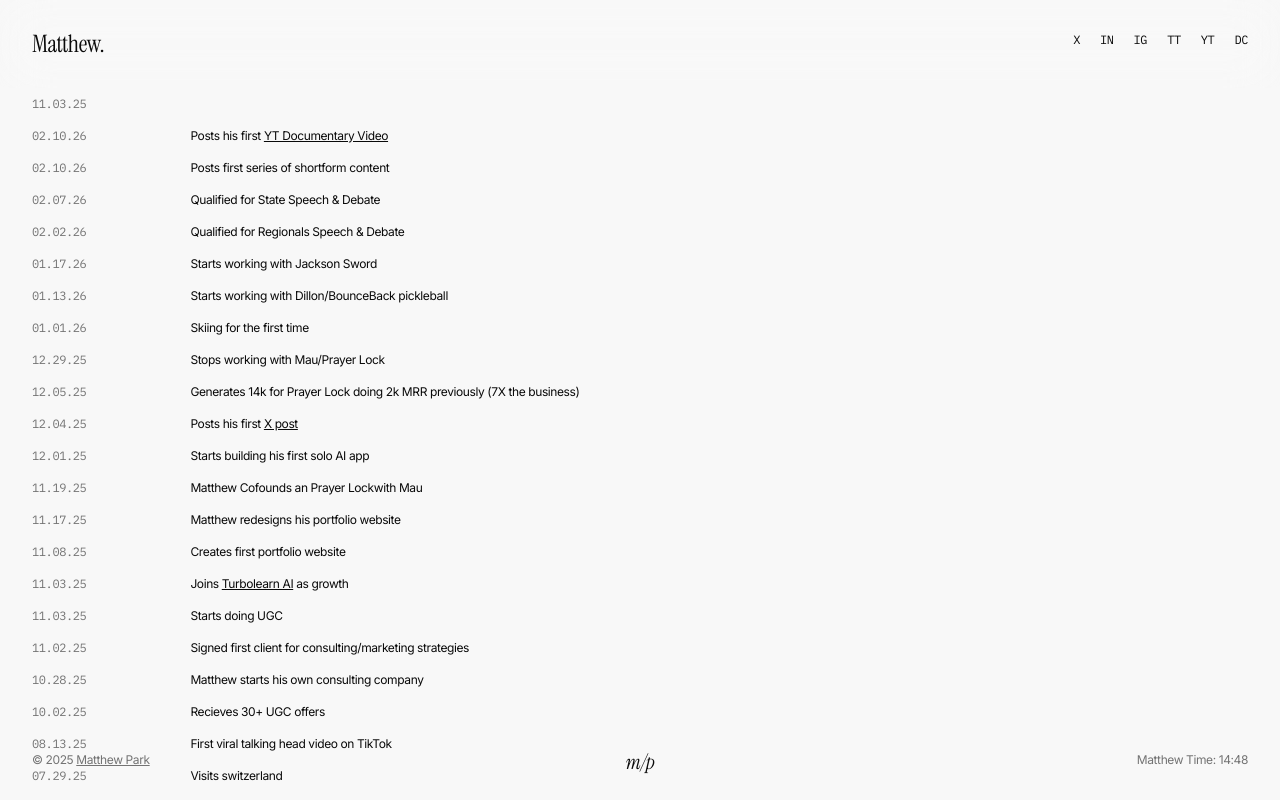
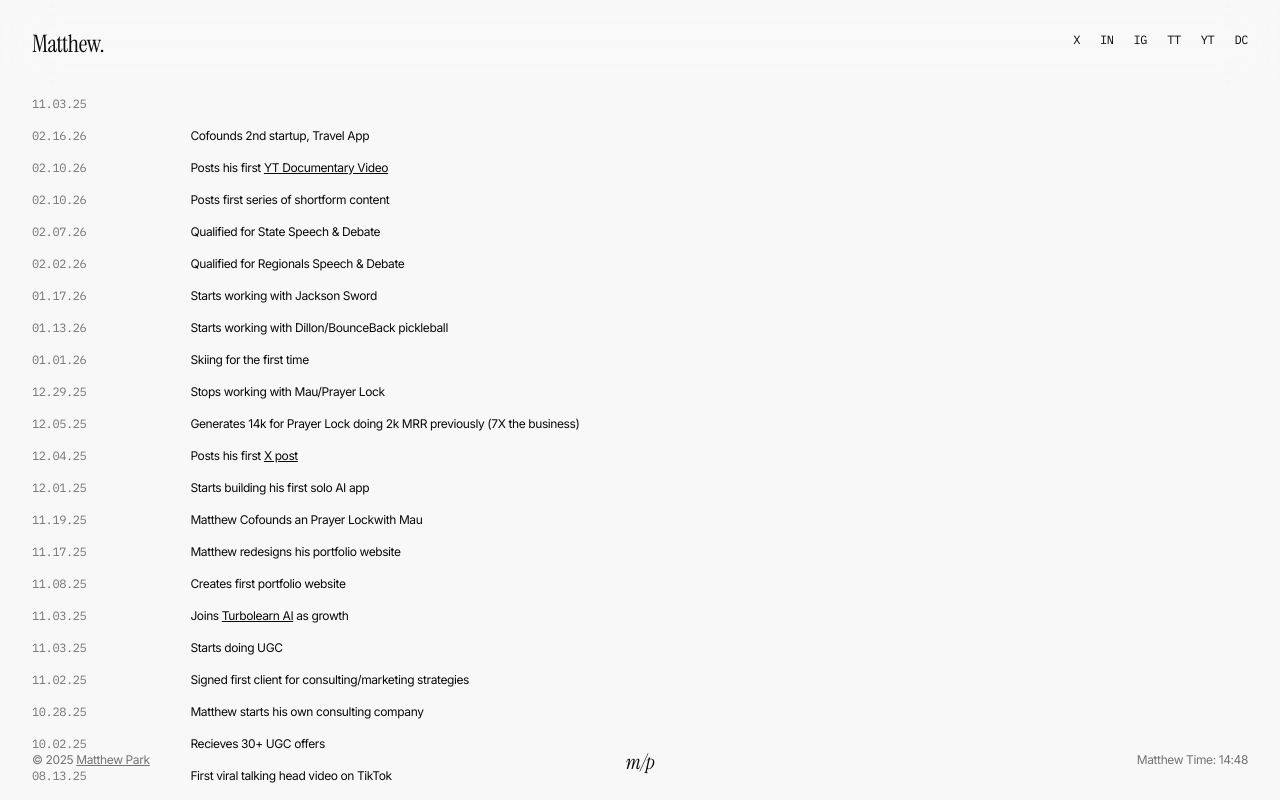
Before and after one commit to mattypark/Matthew-sportfolio, a React (Vite) app: page / in a window 1280 px wide. Built offline with nearby package versions, Linux system fonts and the light colour scheme.

Commit message:
newevent

```diff
--- a/src/components/Portfolio.jsx
+++ b/src/components/Portfolio.jsx
@@ -22,6 +22,11 @@ const Portfolio = () => {
     {
       date: getTodaysDate(),
       description: <span className="animate-typing">???</span>,
+      link: null,
+    },
+    {
+      date: '02.16.26',
+      description: 'Cofounds 2nd startup, Travel App',
       link: null,
     },
     {
```
